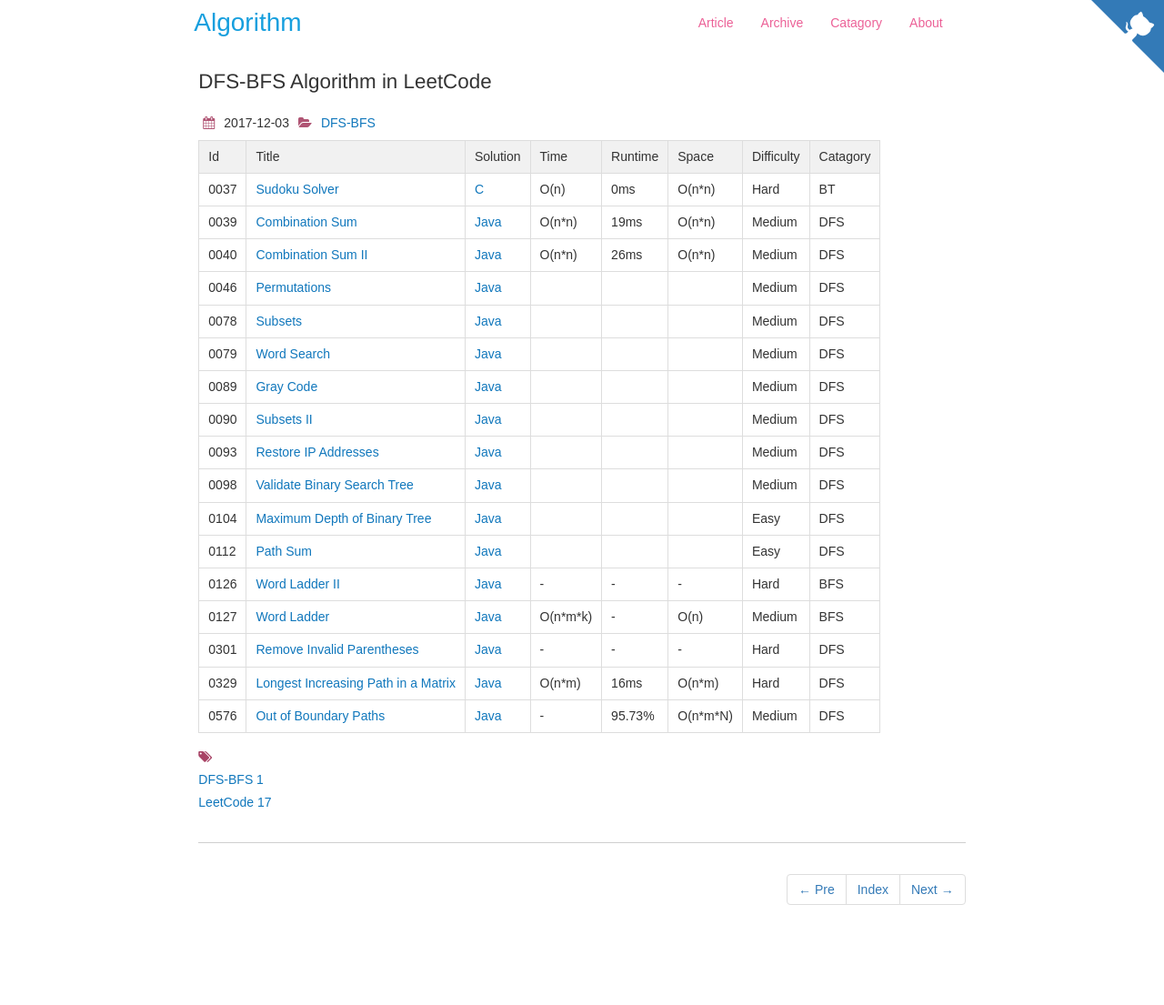
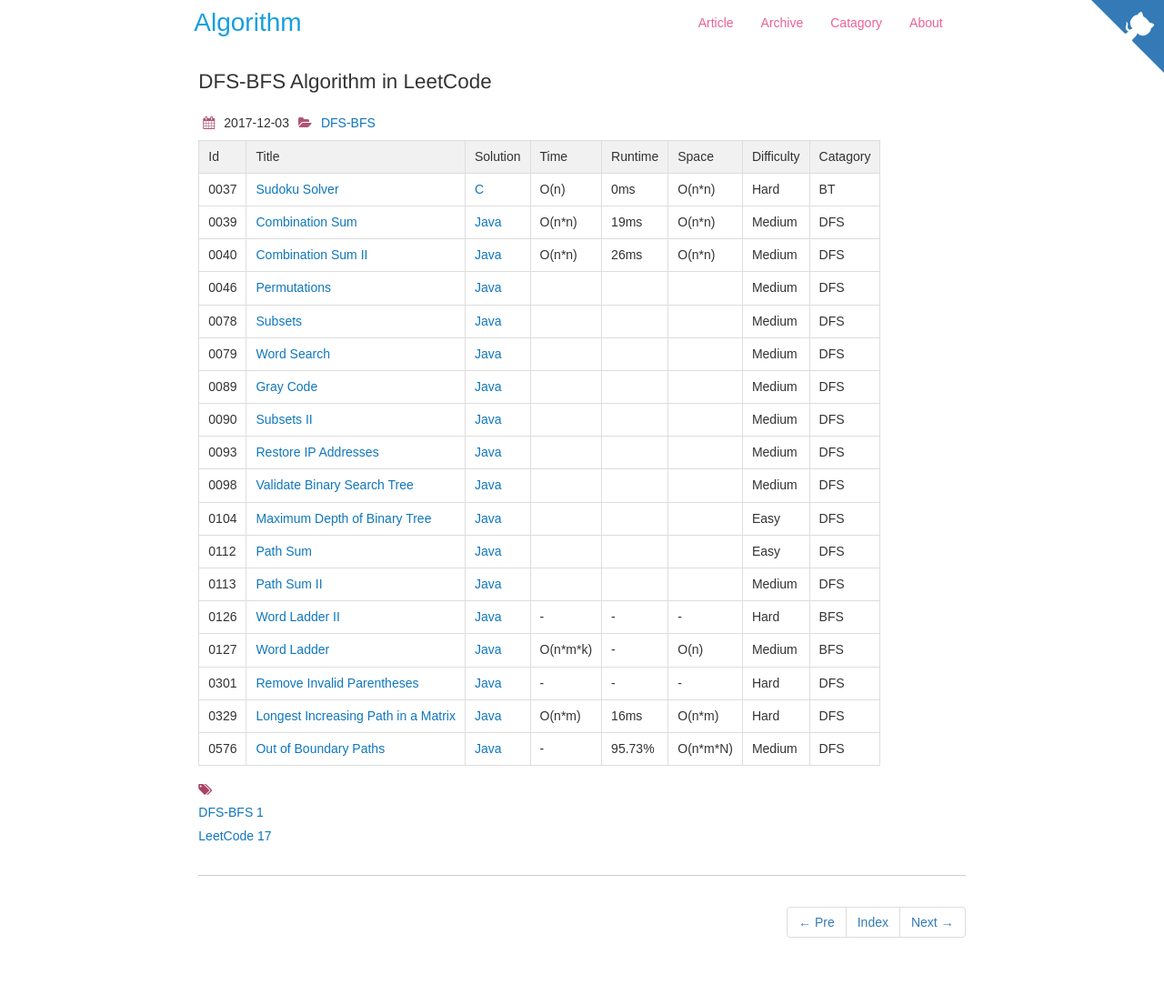
Before and after one commit to dunso/algorithm, a Jekyll site: the page built from docs/_posts/2017-12-03-DFS-BFS.md, in a window 1280 px wide. Shown: the whole page at 91% size. Built offline with Jekyll 4.4.1, drawn with Linux system fonts in a browser that asks for light colours; nearby versions of some CDN libraries; before the commit the page ends 1069 px from its top, so only the background shows below that.

Commit message:
Add LeetCode0113.java to docs

```diff
--- a/docs/_posts/2017-12-03-DFS-BFS.md
+++ b/docs/_posts/2017-12-03-DFS-BFS.md
@@ -24,6 +24,7 @@
 |0098|[Validate Binary Search Tree](https://leetcode.com/problems/validate-binary-search-tree) | [Java](https://e.srl/leetcode-98/)  ||||  Medium |DFS|
 |0104|[Maximum Depth of Binary Tree](https://leetcode.com/problems/maximum-depth-of-binary-tree/) | [Java](https://e.srl/leetcode-104/)  ||||  Easy |DFS|
 |0112|[Path Sum](https://leetcode.com/problems/path-sum/) | [Java](https://e.srl/leetcode-112/)  ||||  Easy |DFS|
+|0113|[Path Sum II](https://leetcode.com/problems/path-sum-ii/) | [Java](https://e.srl/leetcode-113/)  ||||  Medium |DFS|
 |0126|[Word Ladder II](https://leetcode.com/problems/word-ladder-ii/) | [Java](https://e.srl/leetcode-126/)  |-|-|-|  Hard |BFS|
 |0127|[Word Ladder](https://leetcode.com/problems/word-ladder/) | [Java](https://e.srl/leetcode-127/)  | O(n\*m\*k) |-| O(n)  |  Medium |BFS|
 |0301|[Remove Invalid Parentheses](https://leetcode.com/problems/remove-invalid-parentheses) | [Java](https://e.srl/leetcode-301/)  | - | - | - | Hard |DFS|
```
